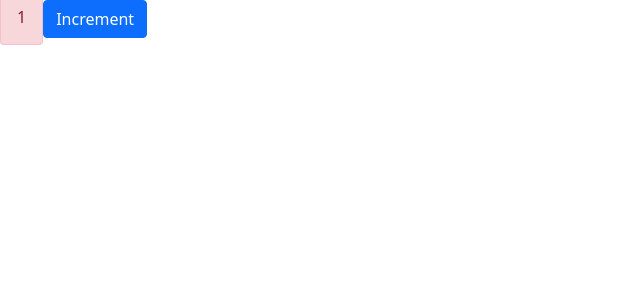
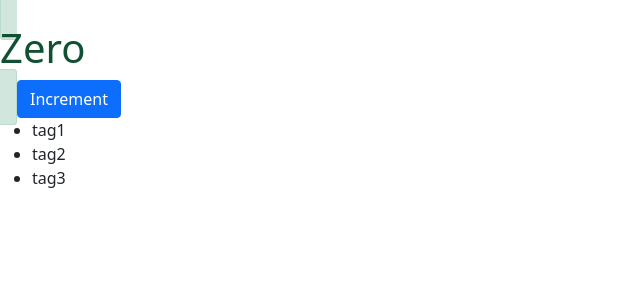
Before and after one commit to hassan1344/react-demo, a React (Create React App) app: page / in a window 1280 px wide. Shown: the top 300 px of the page, without its empty margins (0-640 px from the left). Built offline with nearby package versions, Linux system fonts and the light colour scheme.

Commit message:
rendering lists

```diff
--- a/src/components/counter.jsx
+++ b/src/components/counter.jsx
@@ -2,7 +2,8 @@
 
 class Counter extends Component {
   state = {
-    count: 1,
+    count: 0,
+    tags: ["tag1", "tag2", "tag3"],
     //imageUrl: "https://picsum.photos/200", //generates a random photo of 200 pixels
   };
 
@@ -11,6 +12,11 @@
       <div>
         <span className={this.getBadgeClasses()}>{this.formatCount()}</span>
         <button className="btn btn-primary">Increment</button>
+        <ul>
+          {this.state.tags.map((tag) => (
+            <li key={tag}>{tag}</li> //key should be inserted in that particular list to uniquely identify each list item
+          ))}
+        </ul>
       </div>
     );
   }
```
